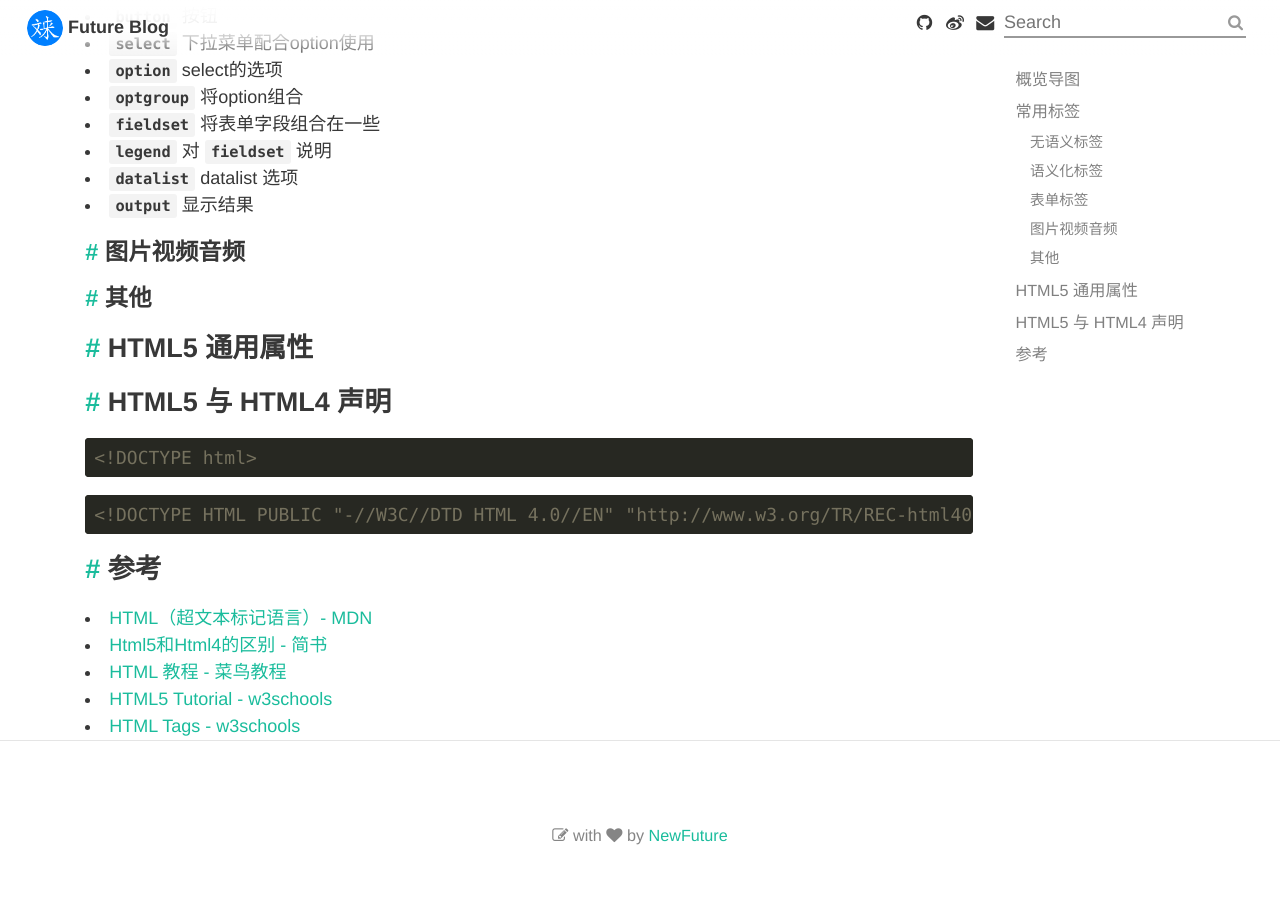
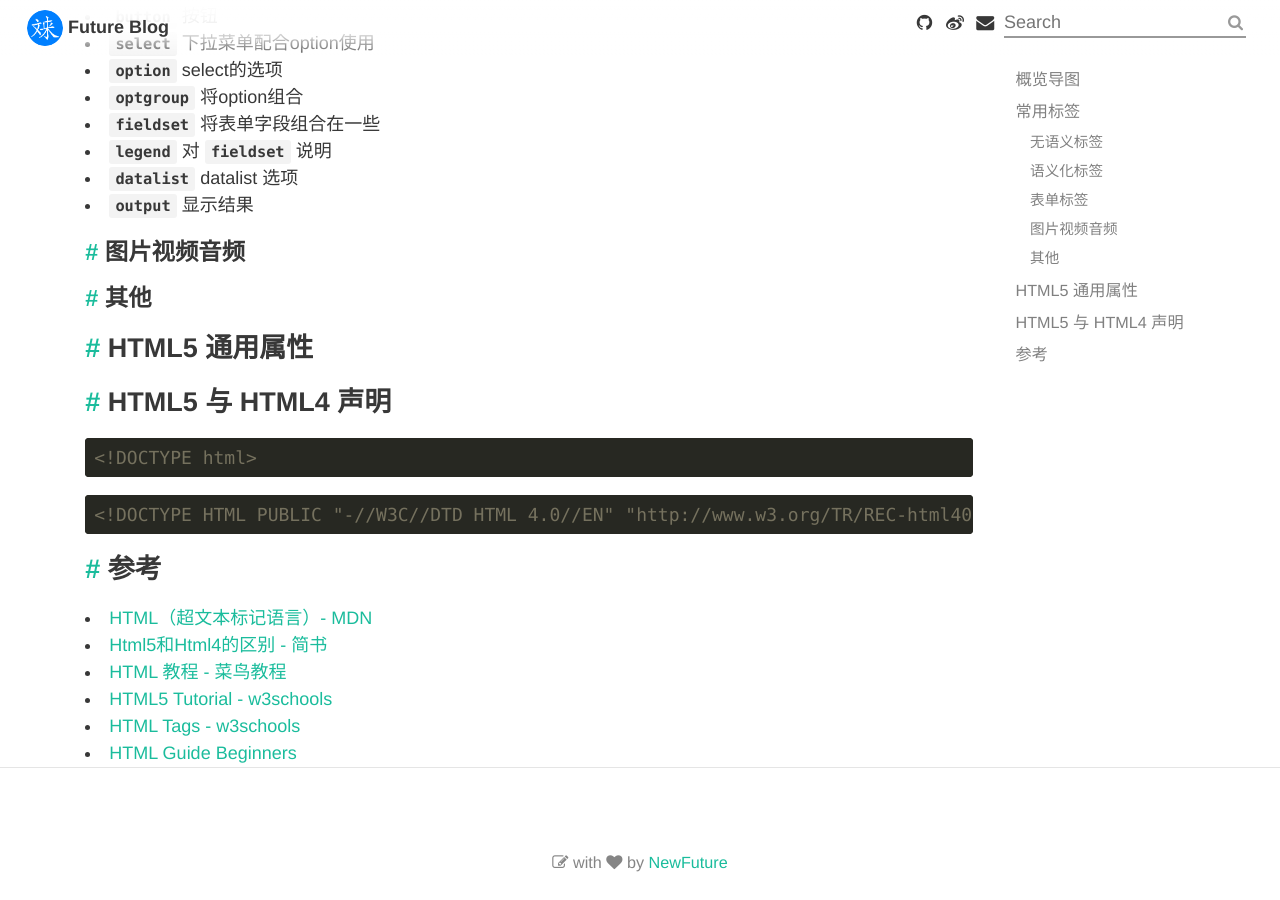
Before and after one commit to NewFuture/blog, a Jekyll site: the page built from _posts/2018-08-21-html-intro.md, in a window 1280 px wide and 900 px high, scrolled down 2628 px. Built offline with Jekyll 4.4.1, drawn with Linux system fonts in a browser that asks for light colours; before the commit the page ends 3501 px from its top, so only the background shows below that.

Commit message:
Update 2018-08-21-html-intro.md

```diff
--- a/_posts/2018-08-21-html-intro.md
+++ b/_posts/2018-08-21-html-intro.md
@@ -88,3 +88,4 @@ HTML5 通常包括两个部分:
 * [HTML 教程 - 菜鸟教程](http://www.runoob.com/html/html-tutorial.html)
 * [HTML5 Tutorial - w3schools](https://www.w3schools.com/html/)
 * [HTML Tags - w3schools](https://www.w3schools.com/tags/ref_byfunc.asp)
+* [HTML Guide Beginners](https://www.websiteplanet.com/blog/html-guide-beginners/)
```
